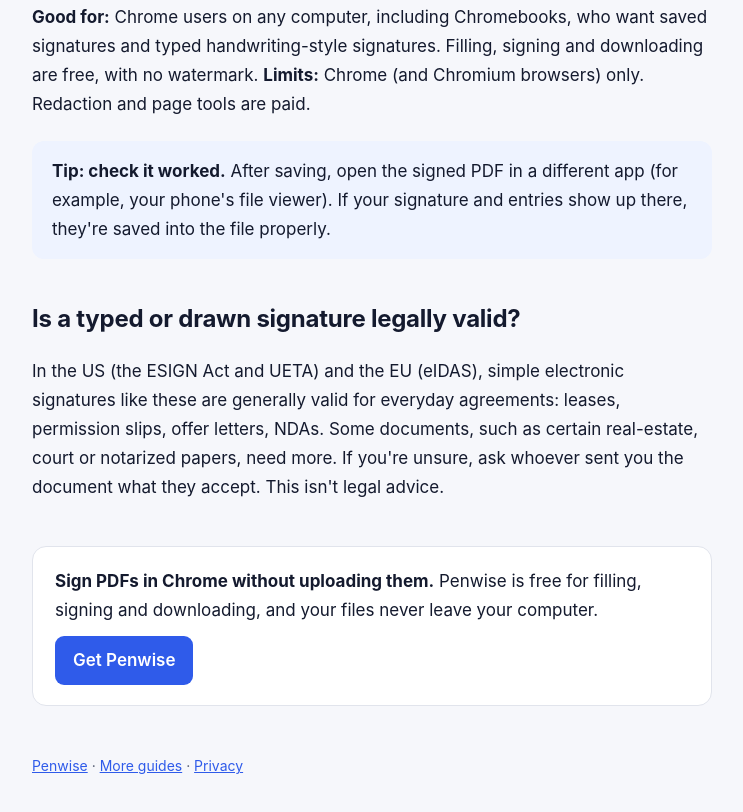
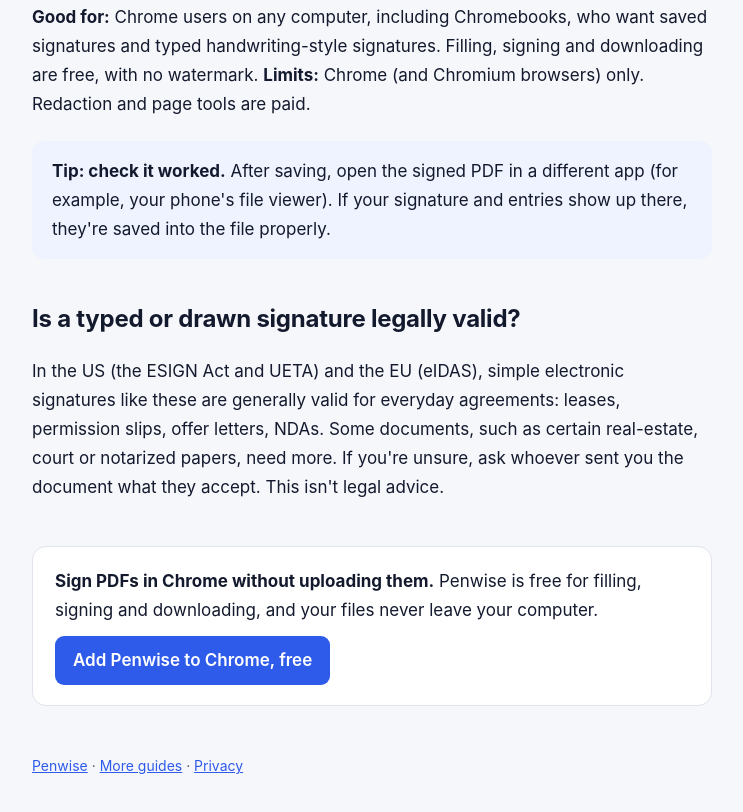
Before and after one commit to ishaanzee/penwise, a plain HTML site: page guides/sign-pdf-without-uploading.html in a window 1280 px wide. Shown: the part 1825-2637 px from the top of the page, without its empty margins (268-1011 px from the left). Drawn offline with Linux system fonts and the light colour scheme.

Commit message:
Update site

```diff
--- a/guides/sign-pdf-without-uploading.html
+++ b/guides/sign-pdf-without-uploading.html
@@ -48,7 +48,7 @@
   <h2>Option 4: Penwise, a free Chrome extension</h2>
   <p class="disclosure">Disclosure: we make Penwise.</p>
   <ol>
-    <li>Install <a href="../index.html">Penwise</a> from the Chrome Web Store.</li>
+    <li>Install <a href="https://chromewebstore.google.com/detail/penwise-%E2%80%93-fill-sign-pdfs/imkfncmhccjicfnahkgfkiiblikgdogm">Penwise</a> from the Chrome Web Store.</li>
     <li>Click its icon and drop in your PDF, or click the icon while a PDF is open in Chrome.</li>
     <li>Type into any form fields. Click <strong>Sign</strong> to draw, type or upload your signature, then click where it should go.</li>
     <li>Click <strong>Download</strong>.</li>
@@ -62,7 +62,7 @@
 
   <div class="cta">
     <p><strong>Sign PDFs in Chrome without uploading them.</strong> Penwise is free for filling, signing and downloading, and your files never leave your computer.</p>
-    <a class="btn" href="../index.html">Get Penwise</a>
+    <a class="btn" href="https://chromewebstore.google.com/detail/penwise-%E2%80%93-fill-sign-pdfs/imkfncmhccjicfnahkgfkiiblikgdogm">Add Penwise to Chrome, free</a>
   </div>
 
   <footer><a href="../index.html">Penwise</a> · <a href="index.html">More guides</a> · <a href="../privacy.html">Privacy</a></footer>
```
Also changed, not shown: guides/fill-pdf-form-free.html (+1 -1 lines), guides/redact-pdf-properly.html (+1 -1 lines), index.html (+1 -1 lines).
